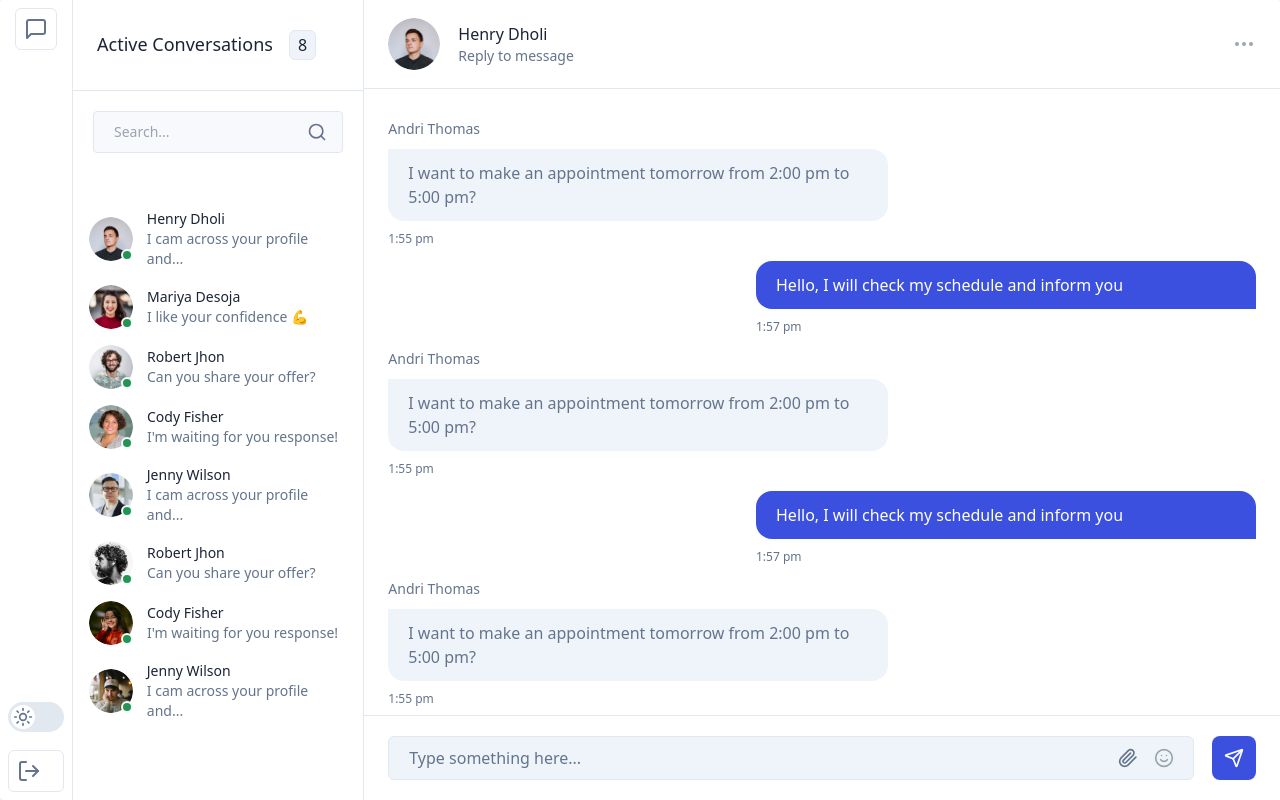
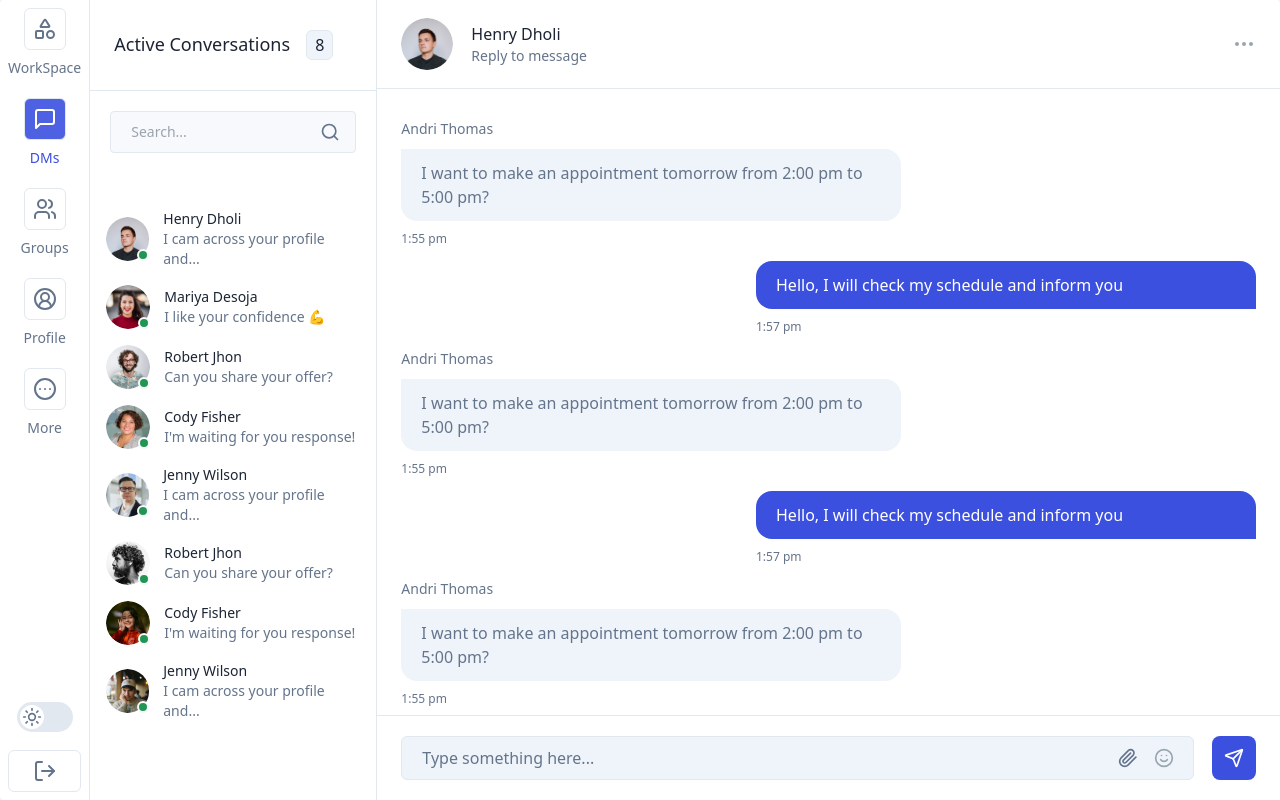
Before and after one commit to dmedinasm/chatprowebapp, a Next.js app: page /dashboard in a window 1280 px wide. Built offline with nearby package versions, Linux system fonts and the light colour scheme.

Commit message:
Agregados elementos del menu SideBar

```diff
--- a/src/components/main-components/sidebar.tsx
+++ b/src/components/main-components/sidebar.tsx
@@ -1,21 +1,47 @@
-import { LogOut, MessageSquare } from 'lucide-react'
-import React from 'react'
+'use client'
+import { LogOut, Shapes } from 'lucide-react'
+import React, { useState } from 'react'
 import DarkModeSwitcher from '../ui/darkmodeswitcher'
+import { navigation } from '@/lib/data'
 
 function Sidebar () {
+  const [selected, setSelected] = useState(0)
+
+  const handleClick = (key: number) => {
+    setSelected(key)
+  }
   return (
-     <aside className='flex flex-col border-r border-stroke p-2 dark:bg-boxdark dark:border-strokedark'>
-        <div className='mx-auto border border-stroke rounded-md p-2 dark:border-strokedark'>
-            <MessageSquare size={24}/>
+    <aside className='flex flex-col border-r border-stroke p-2 dark:bg-boxdark dark:border-strokedark'>
+      <div className='flex flex-col items-center space-y-5'>
+        <div className='space-y-2 flex flex-col text-center'>
+          <div className='mx-auto border border-stroke rounded-md p-2 dark:border-strokedark'>
+            <Shapes size={24} />
+          </div>
+          <span className='font-medium text-sm'>WorkSpace</span>
         </div>
-        <div className='flex flex-col grow'></div>
+        {navigation.map((item) =>
+          <div key={item.key} className='flex flex-col text-center space-y-2 hover:cursor-pointer hover:text-chatprimary'
+          onClick={() => handleClick(item.key)}
+          >
+            <div className={`mx-auto border border-stroke rounded-md p-2 dark:border-strokedark
+              ${selected === item.key && 'bg-chatprimary bg-opacity-90 text-white'} hover:border-chatprimary dark:hover:border-chatprimary`}>
+              <item.icon size={24} />
+            </div>
+            <span className={`font-medium text-sm ${selected === item.key && 'text-chatprimary'}`}>{item.title}</span>
+          </div>
+        )}
+      </div>
+      <div className='flex flex-col grow'></div>
 
-        <div className='space-y-4.5'>
-          <DarkModeSwitcher/>
-        <div className='mx-auto border border-stroke rounded-md p-2 dark:border-strokedark hover:bg-stone-100 cursor-pointer'>
-            <LogOut size={24}/>
+      <div className='space-y-4.5'>
+        <div className='flex flex-row items-center justify-center'>
+        <DarkModeSwitcher />
         </div>
+
+        <div className='flex flex-row items-center justify-center border border-stroke rounded-md p-2 dark:border-strokedark hover:bg-stone-100 cursor-pointer'>
+          <LogOut size={24} />
         </div>
+      </div>
 
     </aside>
   )
--- a/src/lib/data.ts
+++ b/src/lib/data.ts
@@ -1,8 +1,5 @@
-interface ChatItem {
-    imgSrc: string;
-    name: string;
-    message: string;
-}
+import { ChatItem, SideMenuItem } from '../../types'
+import { MessageSquare, Users, CircleUserRound, CircleEllipsis } from 'lucide-react'
 export const list: ChatItem[] = [
   {
     imgSrc: '/user/user-01.png',
@@ -45,3 +42,26 @@ export const list: ChatItem[] = [
     message: 'I cam across your profile and...'
   }
 ]
+
+export const navigation: SideMenuItem[] = [
+  {
+    key: 0,
+    title: 'DMs',
+    icon: MessageSquare
+  },
+  {
+    key: 1,
+    title: 'Groups',
+    icon: Users
+  },
+  {
+    key: 2,
+    title: 'Profile',
+    icon: CircleUserRound
+  },
+  {
+    key: 3,
+    title: 'More',
+    icon: CircleEllipsis
+  }
+]
```
Also changed, not shown: src/components/ui/emojipicker.tsx (+8 -1 lines), types.d.ts (added, +14 -0 lines).
